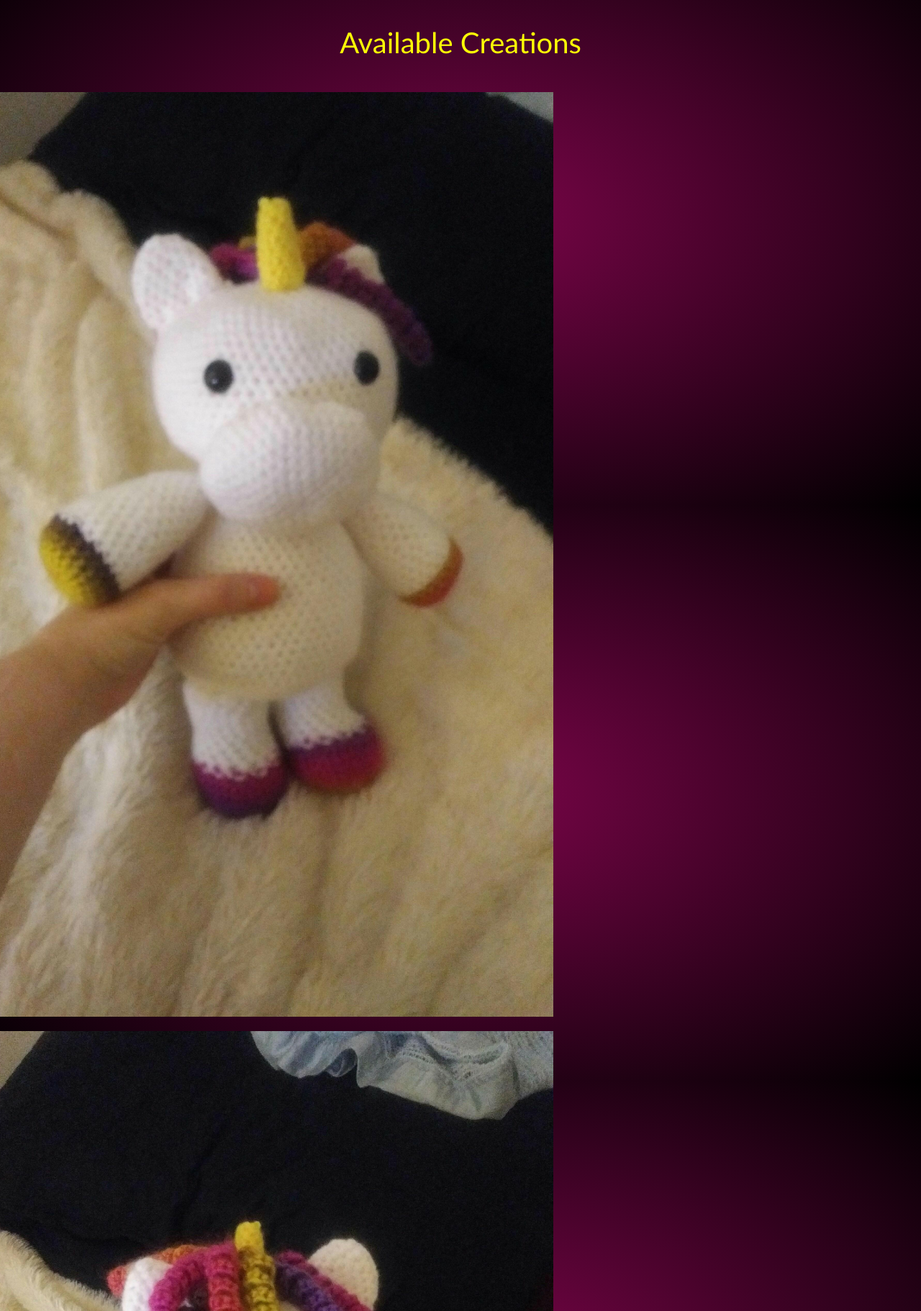
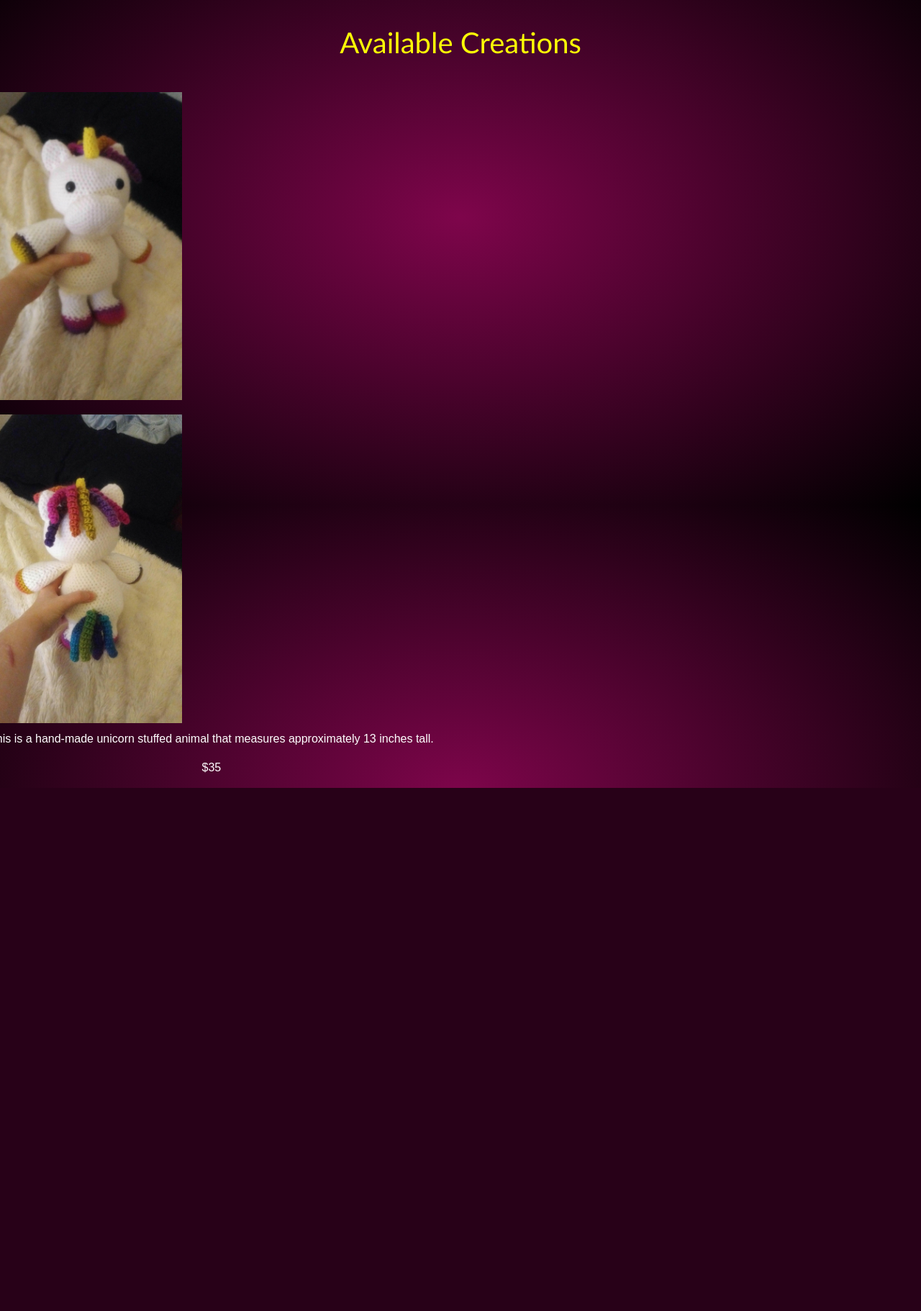
Before and after one commit to AlanaRosen/portfolio_website_python, a Flask app: page /crochet in a window 1280 px wide. Shown: the part 98-1920 px from the top of the page at 72% size. After the commit the page ends 1193 px from the top, so only its background shows below. Run offline with Flask 2, Linux system fonts and the light colour scheme; some libraries are stand-ins or nearby versions.

Commit message:
adjust max-width and margin for text

```diff
--- a/static/css/styles-available_creations.css
+++ b/static/css/styles-available_creations.css
@@ -53,4 +53,5 @@
     font-style: bold;
     color: white;
     text-align: center;
+    padding: 25 px;
 }
--- a/templates/crochet/available_creations.html
+++ b/templates/crochet/available_creations.html
@@ -14,13 +14,13 @@
   <div class="row"> <!--allows for styling of image placement-->
     <div class="img-fluid" id="column1"> <!--groups together the two images, description, and price-->
         <a data-toggle="modal" data-target="#modal_unicorn_front" href="/static/img/unicorn front.jpg">
-          <img src="/static/img/unicorn front.jpg" id="unicorn_front" style="max-width:60%;height:auto" />
+          <img src="/static/img/unicorn front.jpg" id="unicorn_front" style="max-width:20%;height:auto" />
         </a>
       </div>
 
     <div class="img-fluid" id="column2"> <!--groups together the two images, description, and price-->
         <a data-toggle="modal" data-target="#modal_unicorn_back" href="/static/img/unicorn back.jpg">
-          <img src="/static/img/unicorn back.jpg" id="unicorn_back" style="max-width:60%;height:auto" />
+          <img src="/static/img/unicorn back.jpg" id="unicorn_back" style="max-width:20%;height:auto" />
         </a>
       </div>
 
```
